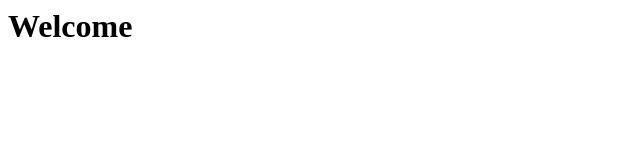
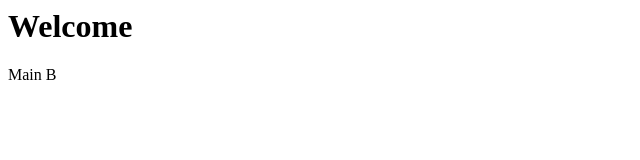
Before and after one commit to Adilkhan0666/lg, a plain HTML site: page index.html in a window 1280 px wide. Shown: the full height of the page, 0-640 px from the left. Drawn offline with Linux system fonts and the light colour scheme.

Commit message:
B: Main - Add B content

```diff
--- a/index.html
+++ b/index.html
@@ -1,5 +1,6 @@
 <html>
   <body>
     <h1>Welcome</h1>
+    <p>Main B</p>
   </body>
 </html>
```
